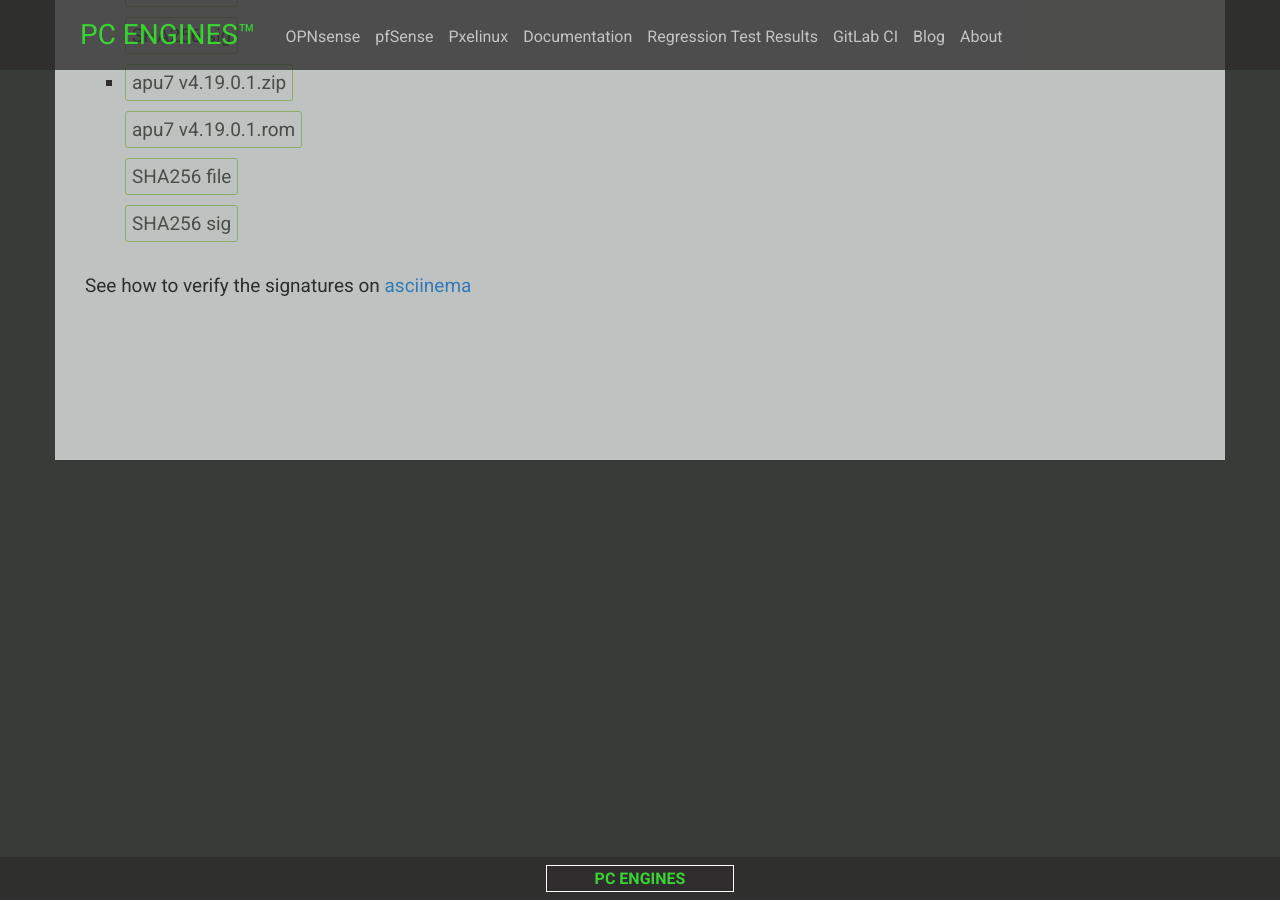
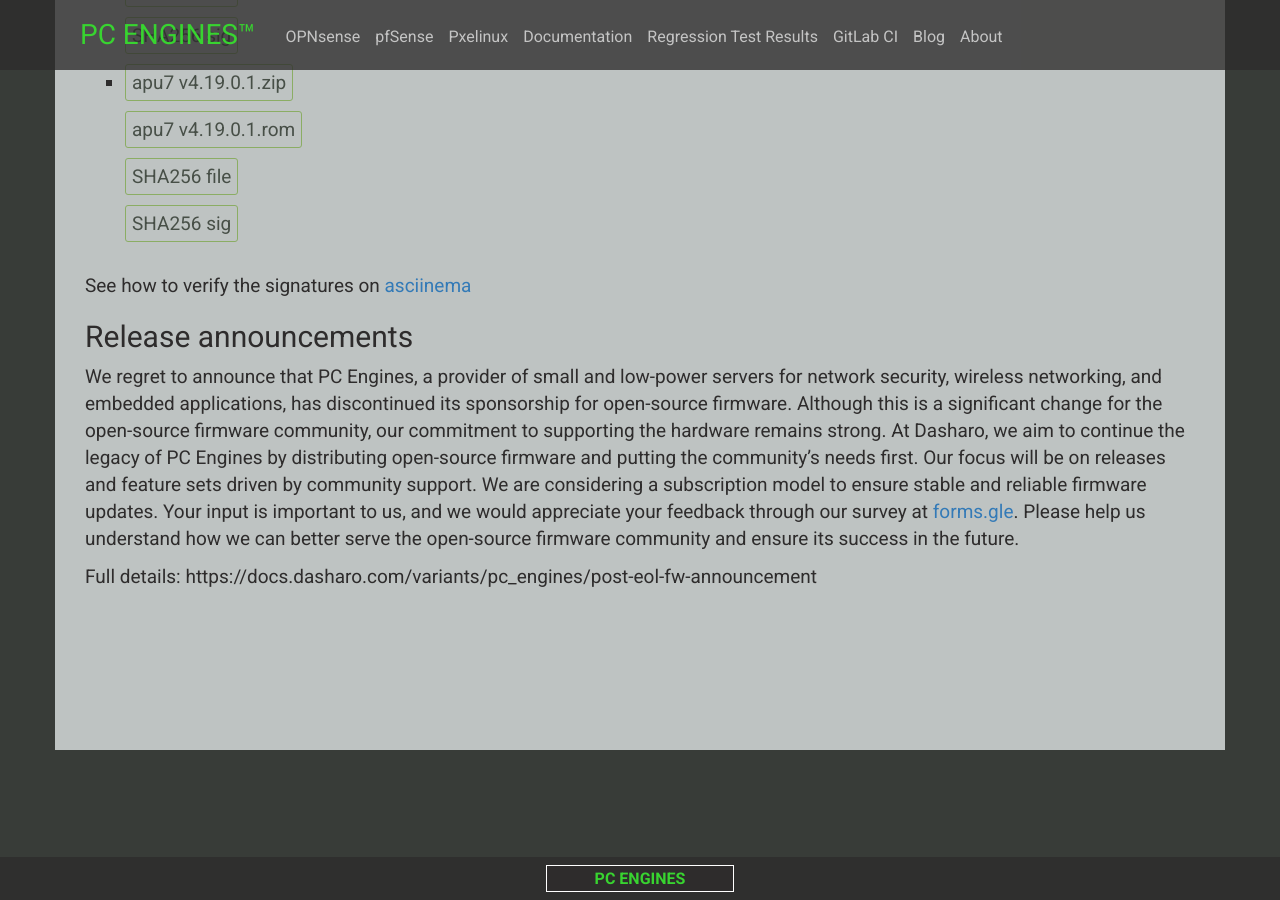
Before and after one commit to pcengines/pcengines.github.io, a Jekyll site: the page built from _posts/2023-01-27-PC-Engines_Firmware-v4-19-0-1.md, in a window 1280 px wide and 900 px high, scrolled down 4200 px. Built offline with Jekyll 4.4.1, drawn with Linux system fonts in a browser that asks for light colours; nearby versions of some CDN libraries; some web fonts are replaced.

Commit message:
_posts/2023-01-27-PC-Engines_Firmware-v4-19-0-1.md: add release announcments section
Signed-off-by: Przemyslaw Sulewski <przemyslaw.sulewski@3mdeb.com>

```diff
--- a/_posts/2023-01-27-PC-Engines_Firmware-v4-19-0-1.md
+++ b/_posts/2023-01-27-PC-Engines_Firmware-v4-19-0-1.md
@@ -120,3 +120,21 @@
   [SHA256 sig](https://3mdeb.com/open-source-firmware/pcengines/apu7/apu7_v4.19.0.1.SHA256.sig)
 
 See how to verify the signatures on [asciinema](ToDo)
+
+## Release announcements
+
+We regret to announce that PC Engines, a provider of small and low-power
+servers for network security, wireless networking, and embedded applications,
+has discontinued its sponsorship for open-source firmware. Although this is a
+significant change for the open-source firmware community, our commitment to
+supporting the hardware remains strong. At Dasharo, we aim to continue the
+legacy of PC Engines by distributing open-source firmware and putting the
+community's needs first. Our focus will be on releases and feature sets driven
+by community support. We are considering a subscription model to ensure stable
+and reliable firmware updates. Your input is important to us, and we would
+appreciate your feedback through our survey at
+[forms.gle](https://forms.gle/MHrT2f1du1Afvwvj9). Please help us understand how
+we can better serve the open-source firmware community and ensure its success
+in the future.
+
+Full details: https://docs.dasharo.com/variants/pc_engines/post-eol-fw-announcement
```
